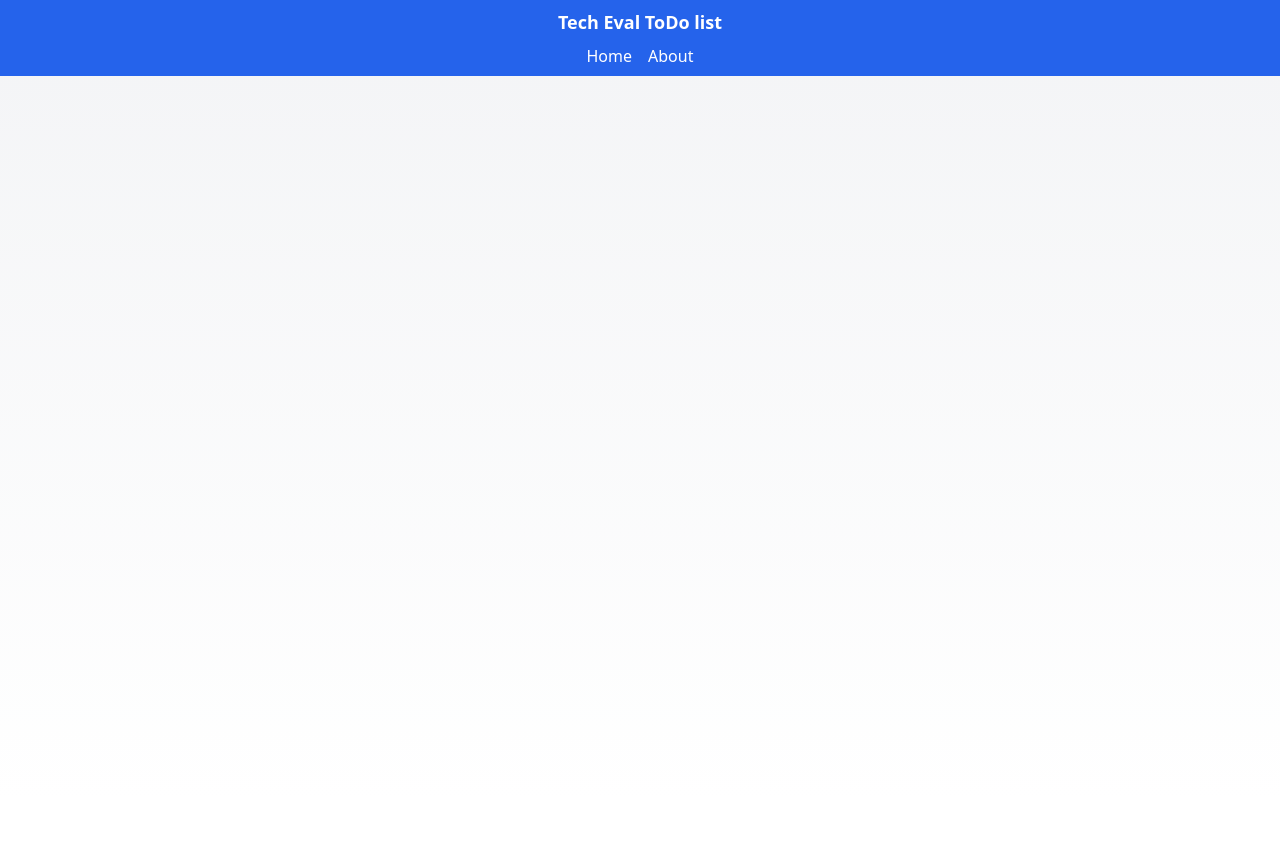
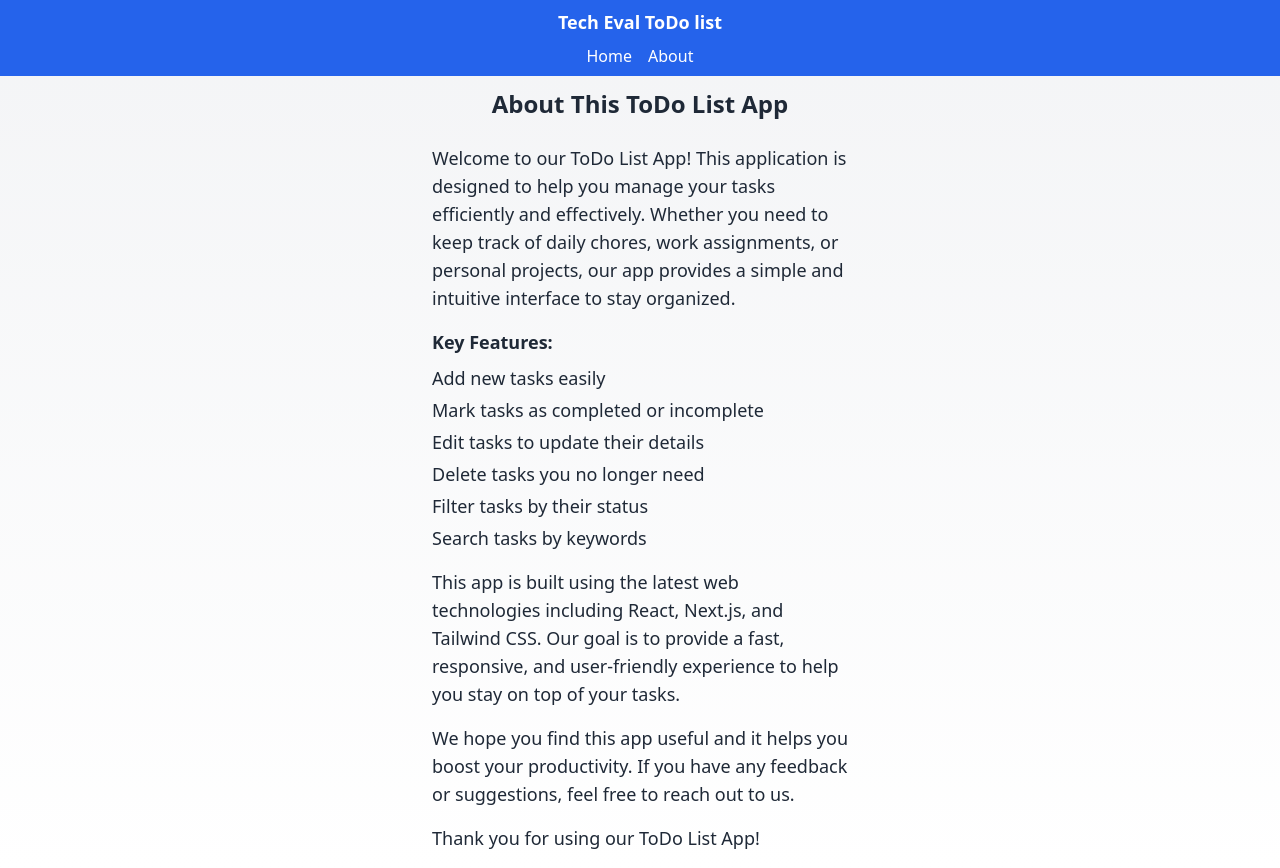
Before and after one commit to AlexCodes100/CPSC2650TechEvalNextjs, a Next.js app: page /about in a window 1280 px wide. Before the commit the page ends 800 px from the top, so only its background shows below. Built offline with nearby package versions, Linux system fonts and the light colour scheme.

Commit message:
added about page details and information

```diff
--- a/app/about/page.js
+++ b/app/about/page.js
@@ -1,10 +1,39 @@
 import Header from "@/components/Header";
 
-export default function page() {
+export default function About() {
   return (
     <>
       <Header />
-      <h2>About</h2>
+      <div className="w-full max-w-md mx-auto mt-12 p-4">
+        <br></br>
+        <h1 className="text-center text-2xl font-bold">About This ToDo List App</h1>
+        <div className="mt-6">
+          <p className="text-lg leading-7">
+            Welcome to our ToDo List App! This application is designed to help you manage your tasks efficiently and effectively. Whether you need to keep track of daily chores, work assignments, or personal projects, our app provides a simple and intuitive interface to stay organized.
+          </p>
+          <p className="text-lg leading-7 mt-4">
+            <strong>Key Features:</strong>
+          </p>
+          <ul className="list-disc list-inside text-lg leading-7 mt-2">
+            <li>Add new tasks easily</li>
+            <li>Mark tasks as completed or incomplete</li>
+            <li>Edit tasks to update their details</li>
+            <li>Delete tasks you no longer need</li>
+            <li>Filter tasks by their status</li>
+            <li>Search tasks by keywords</li>
+          </ul>
+          <p className="text-lg leading-7 mt-4">
+            This app is built using the latest web technologies including React, Next.js, and Tailwind CSS. Our goal is to provide a fast, responsive, and user-friendly experience to help you stay on top of your tasks.
+          </p>
+
+          <p className="text-lg leading-7 mt-4">
+            We hope you find this app useful and it helps you boost your productivity. If you have any feedback or suggestions, feel free to reach out to us.
+          </p>
+          <p className="text-lg leading-7 mt-4">
+            Thank you for using our ToDo List App!
+          </p>
+        </div>
+      </div>
     </>
   );
 }
```
